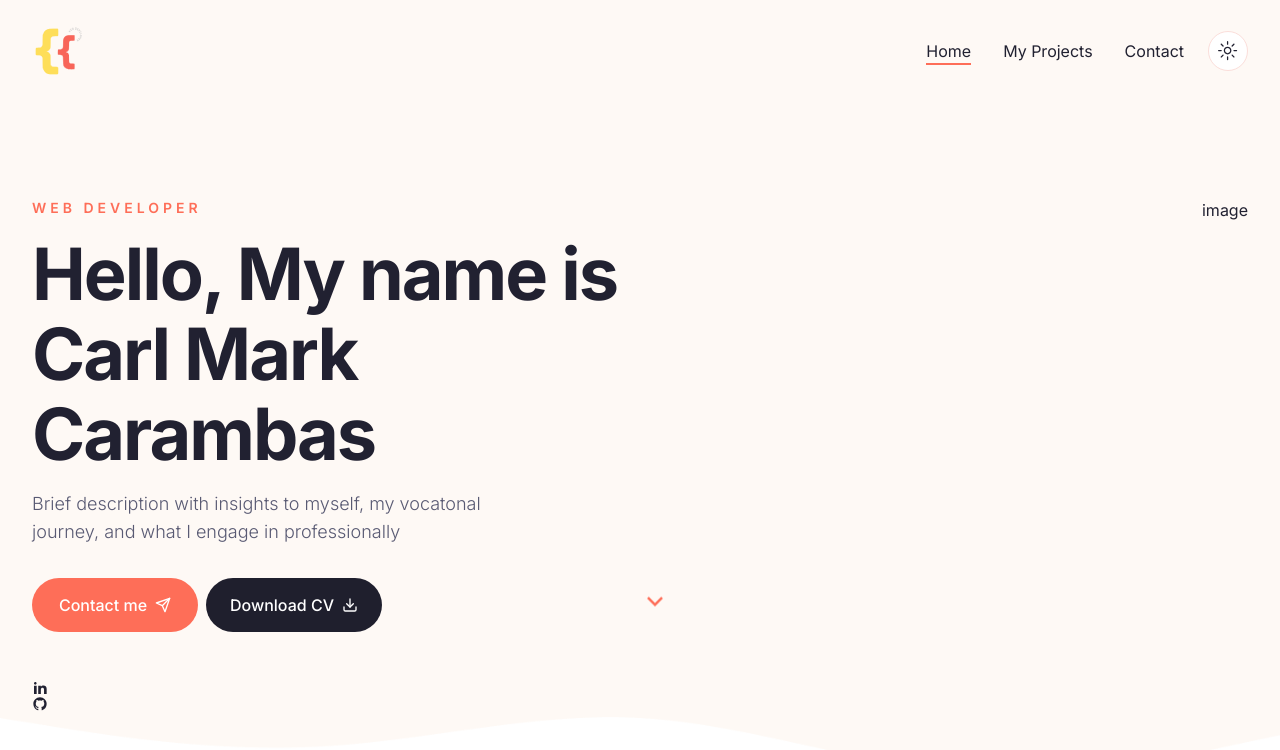
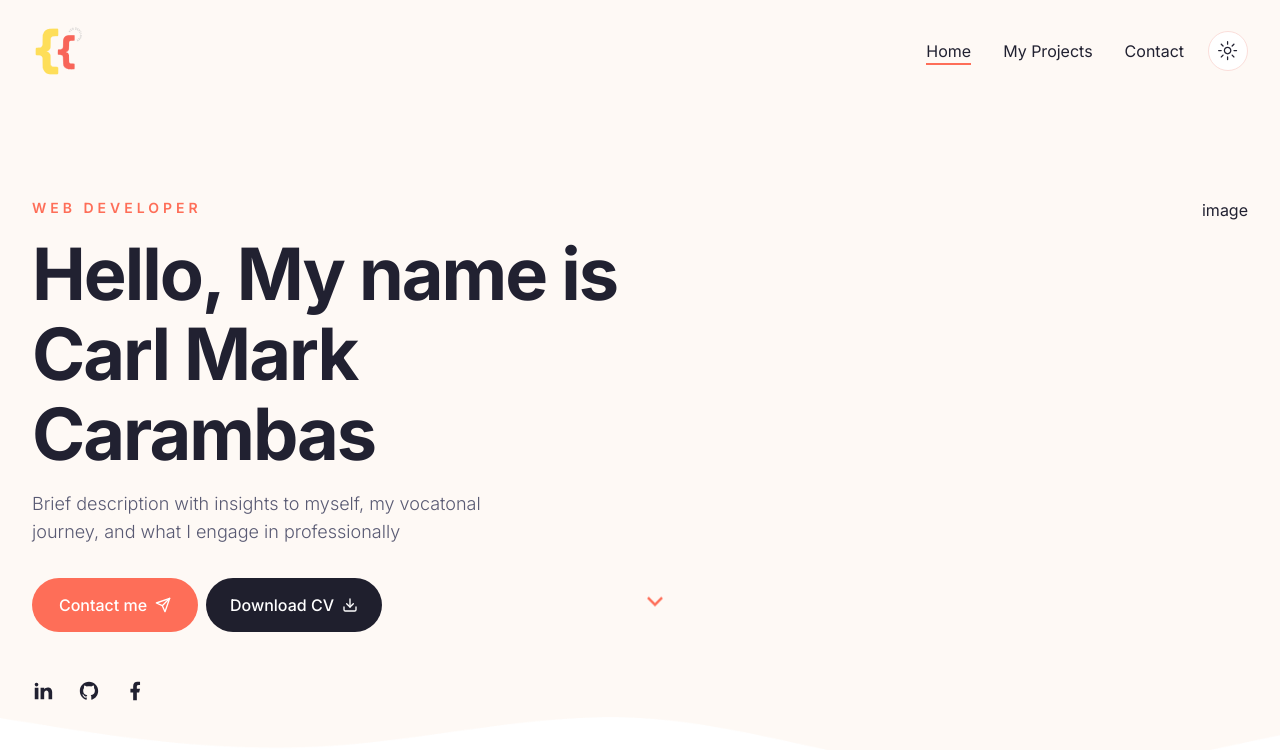
Before and after one commit to carlcarambas/portfolio_react_tailwind, a Next.js app: page / in a window 1280 px wide. Shown: the top 750 px of the page. Built offline with nearby package versions, Linux system fonts and the light colour scheme.

Commit message:
git ignore socials css

```diff
--- a/components/Hero.jsx
+++ b/components/Hero.jsx
@@ -34,18 +34,21 @@ const Hero = () => {
               and what I engage in professionally
             </p>
             {/* Buttons */}
-            <div className="flex flex-col gap-y-3 md:flex-row md:gap-x-2 mx-auto xl:mx-0 mb-12" >
+            <div className="flex flex-col gap-y-3 md:flex-row md:gap-x-2 mx-auto xl:mx-0 mb-12">
               <Link href="/contact">
                 <Button className="gap-x-2">
                   Contact me <Send size={16} />
                 </Button>
               </Link>
-              <Button variant="secondary" className="gap-x-2">
+              <Button variant="secondary" className="gap-x-2 transition">
                 Download CV <Download size={16} />
               </Button>
             </div>
             {/* Socials */}
-            <Socials />
+            <Socials
+              containerStyles="flex gap-x-6 mx-auto xl:mx-0"
+              iconsStyles="text-foreground text-[22px] hover:text-primary transition-all"
+            />
           </div>
           {/* image */}
           <div className="hidden xl:flex relative">image</div>
--- a/components/Socials.jsx
+++ b/components/Socials.jsx
@@ -1,6 +1,6 @@
 'use client'
 
-import { RiLinkedinFill, RiGithubFill } from 'react-icons/ri'
+import { RiLinkedinFill, RiGithubFill, RiFacebookFill } from 'react-icons/ri'
 
 import Link from 'next/link'
 const icons = [
@@ -11,6 +11,10 @@ const icons = [
   {
     path: '/',
     name: <RiGithubFill />,
+  },
+  {
+    path: '/',
+    name: <RiFacebookFill />,
   },
 ]
 
```
Also changed, not shown: 1 other file (tests, documents, lock files or other folders).
